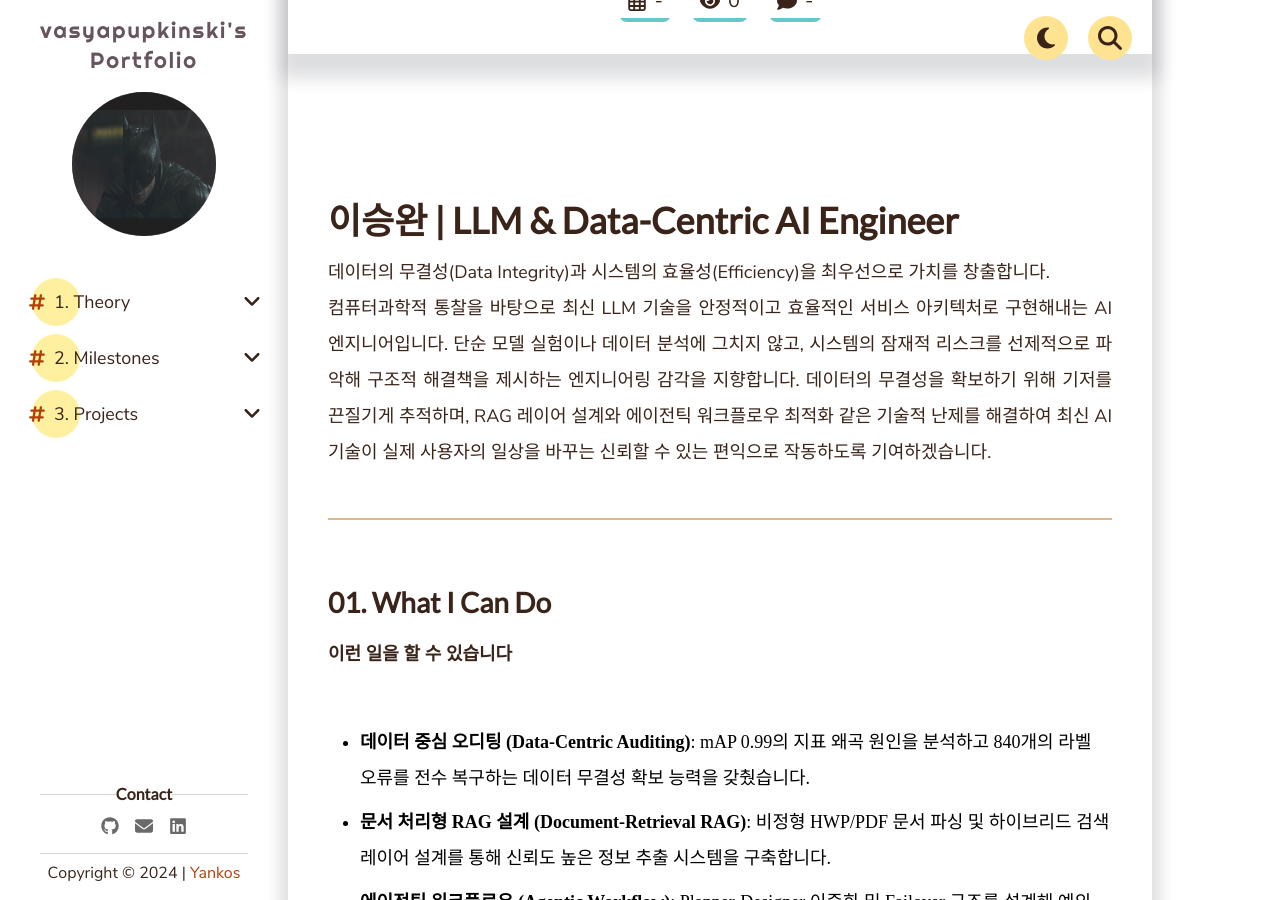
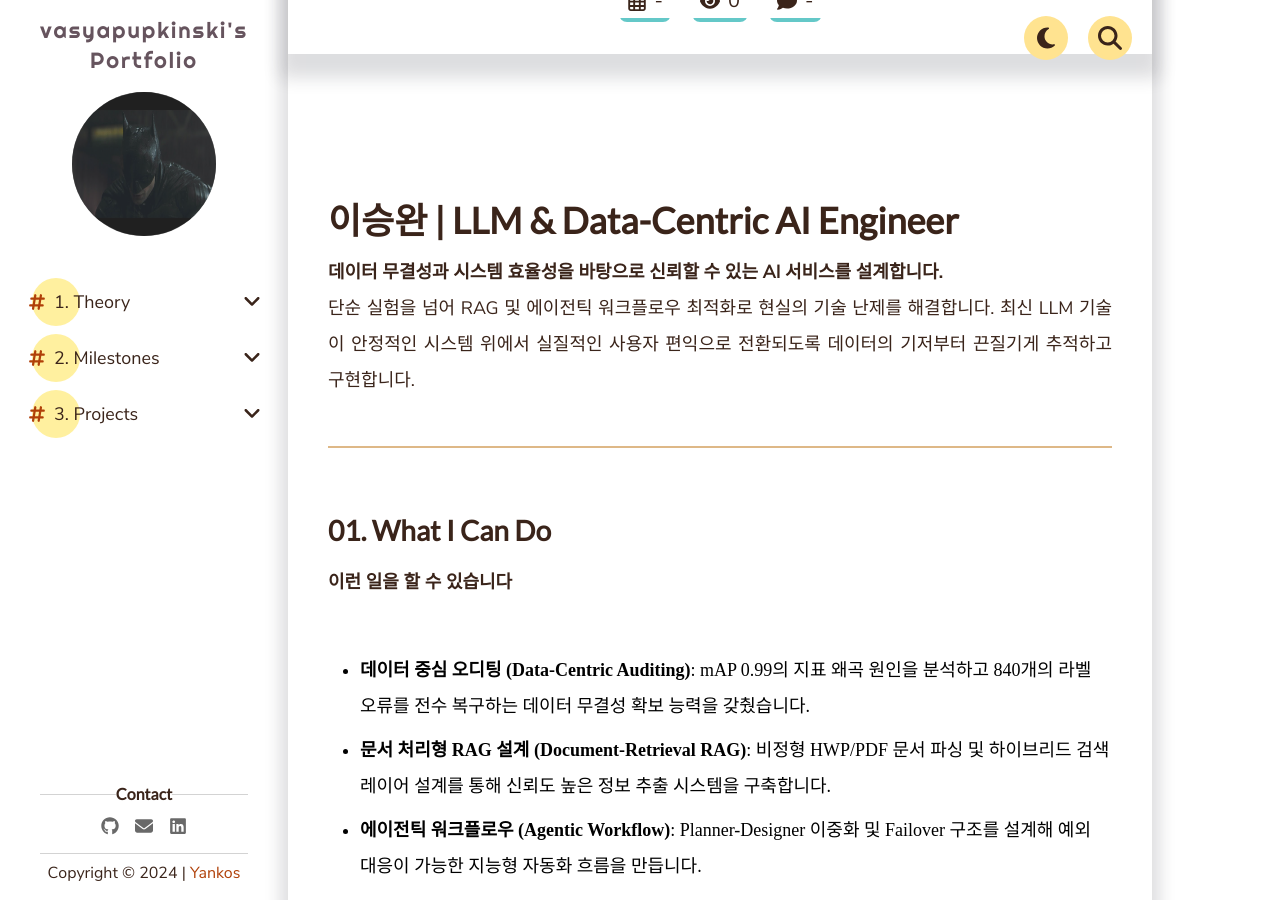
Before and after one commit to vasyapupkinski/vasyapupkinski.github.io, a Jekyll site: the page built from index.md, in a window 1280 px wide and 900 px high, scrolled down 341 px. Built offline with Jekyll 4.4.1, drawn with Linux system fonts in a browser that asks for light colours; comment, search, counter and statistics services are not loaded.

Commit message:
docs: refine professional bio in index.md

```diff
--- a/index.md
+++ b/index.md
@@ -6,8 +6,8 @@ home: true
 
 # **이승완 | LLM & Data-Centric AI Engineer**
 
-데이터의 무결성(Data Integrity)과 시스템의 효율성(Efficiency)을 최우선으로 가치를 창출합니다.
-컴퓨터과학적 통찰을 바탕으로 최신 LLM 기술을 안정적이고 효율적인 서비스 아키텍처로 구현해내는 AI 엔지니어입니다. 단순 모델 실험이나 데이터 분석에 그치지 않고, 시스템의 잠재적 리스크를 선제적으로 파악해 구조적 해결책을 제시하는 엔지니어링 감각을 지향합니다. 데이터의 무결성을 확보하기 위해 기저를 끈질기게 추적하며, RAG 레이어 설계와 에이전틱 워크플로우 최적화 같은 기술적 난제를 해결하여 최신 AI 기술이 실제 사용자의 일상을 바꾸는 신뢰할 수 있는 편익으로 작동하도록 기여하겠습니다.
+**데이터 무결성과 시스템 효율성을 바탕으로 신뢰할 수 있는 AI 서비스를 설계합니다.**
+단순 실험을 넘어 RAG 및 에이전틱 워크플로우 최적화로 현실의 기술 난제를 해결합니다. 최신 LLM 기술이 안정적인 시스템 위에서 실질적인 사용자 편익으로 전환되도록 데이터의 기저부터 끈질기게 추적하고 구현합니다.
 
 ---
 
```
